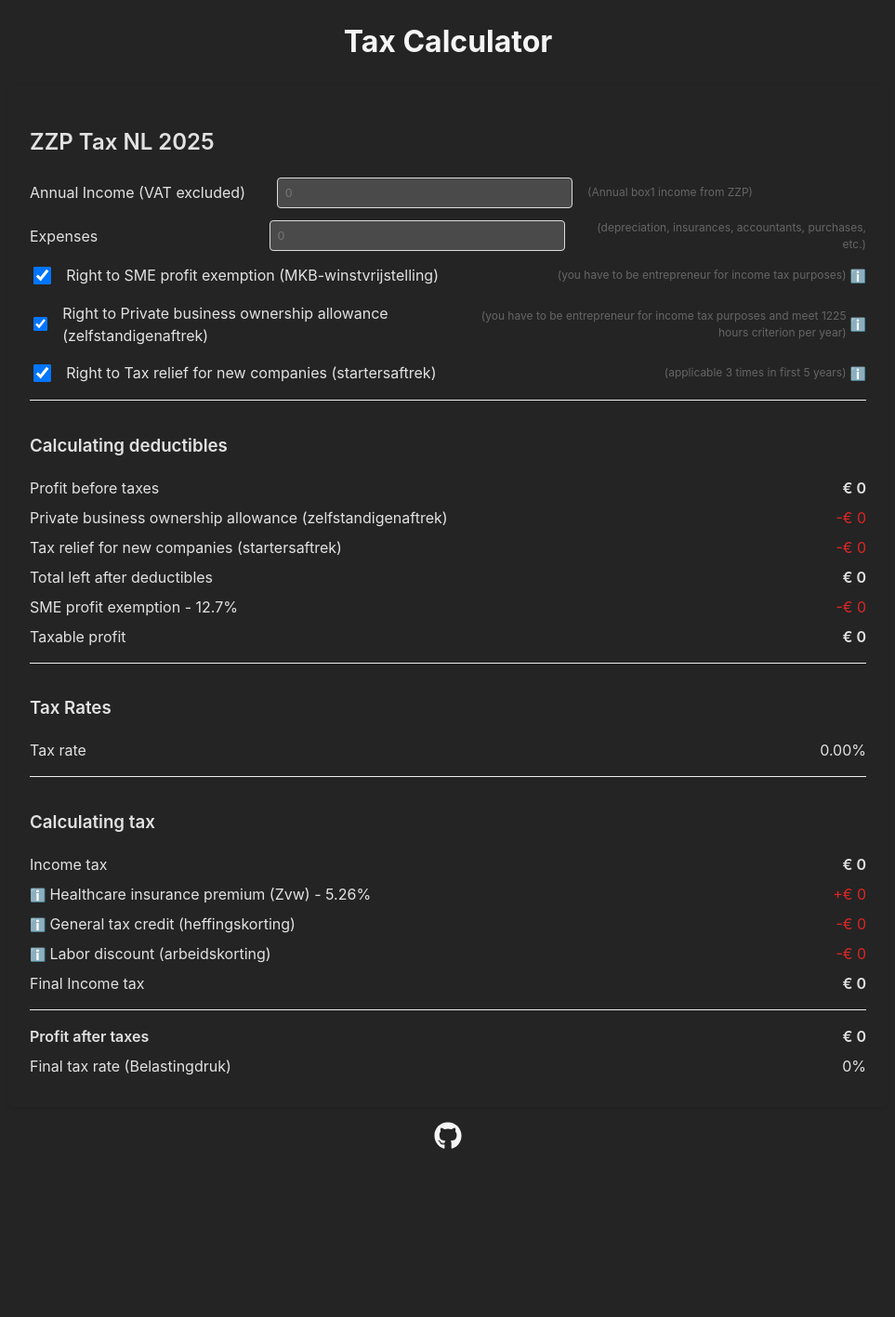
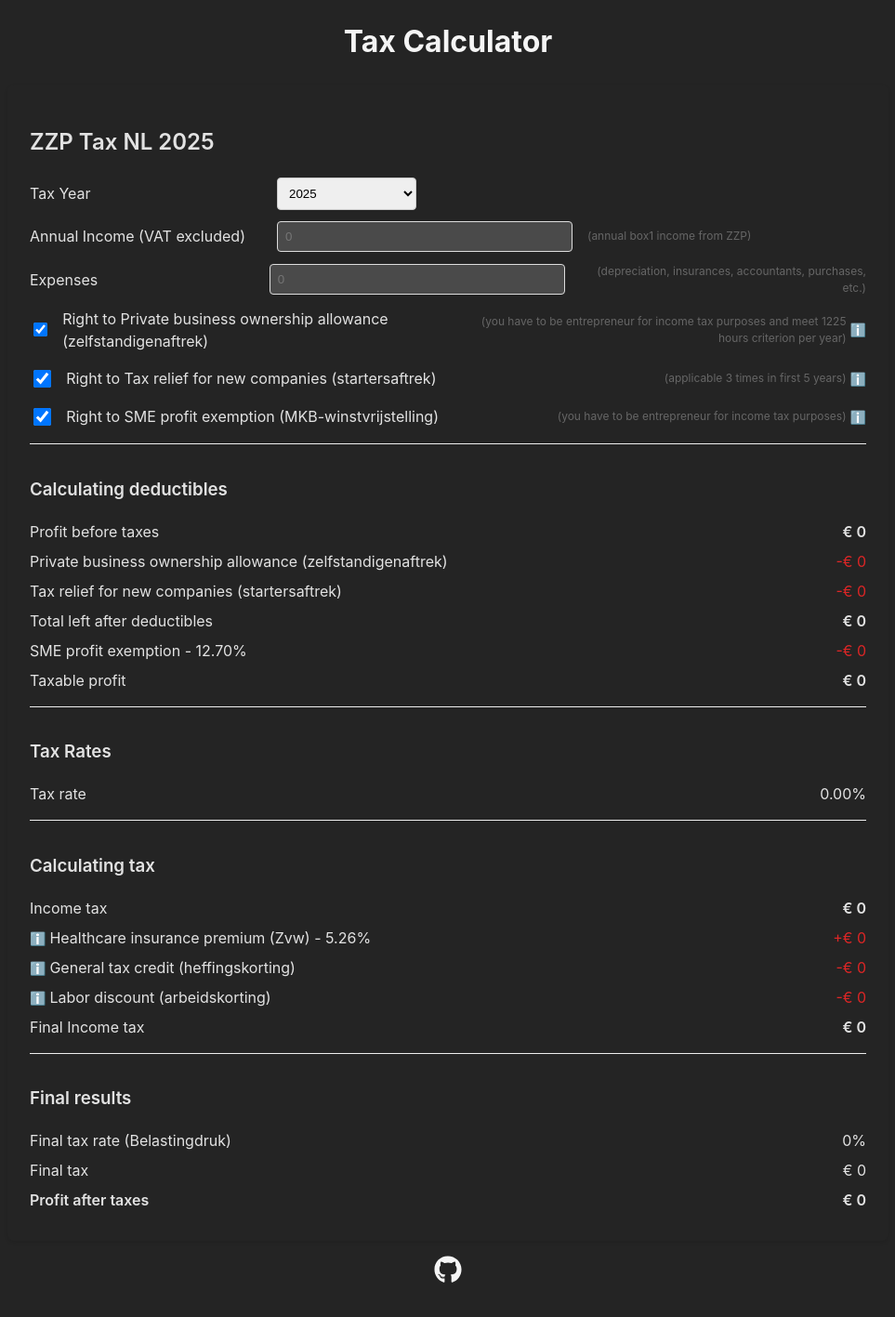
Before and after one commit to mo-hai/TaxTime, a React (Vite) app: page / in a window 1280 px wide. Shown: the whole page at 93% size, without its empty margins (158-1121 px from the left). Before the commit the page ends 1273 px from the top, so only its background shows below. Built offline with nearby package versions, Linux system fonts and the light colour scheme.

Commit message:
Add year selection

```diff
--- a/src/components/CalculationSection.jsx
+++ b/src/components/CalculationSection.jsx
@@ -2,22 +2,83 @@ import React, { useState } from 'react';
 import './Calculator.css';
 
 // todo:
-// - fix Labor discount (arbeidskorting) - its different from the kvk calculations
-// - fix income tax (before any reductions) - its different from the kvk calculations
+// - add toggles for calculations of deductions and reductions so only the result is seen
+// - check Labor discount (arbeidskorting) - there some differences with kvk calculator
+// - fix SME exemption The maximum rate for deduction is 36,93%
+// - fix zvw calculation - there some differences with kvk calculator when incoome 1000 - I think it should be always aplicable no matter what are deductables
+// - add WBSO R&D tax credit - rnd_link
 // - add checkboxes for home and bike/car
-// - add links to official sources (kvk, belastingdienst, etc.) at each section
 // - add AOW pension age condition to calculations
+
 
 const OFFICIAL_LINKS = {
   zelfstandigenaftrek_link: "https://business.gov.nl/subsidy/private-business-ownership-allowance/",
   startersaftrek_link: "https://business.gov.nl/subsidy/tax-relief-new-companies/",
   smeExemption_link: "https://business.gov.nl/subsidy/sme-profit-exemption/",
+  rnd_link: "https://business.gov.nl/subsidy/wbso/",
   zvw_link: "https://www.belastingdienst.nl/wps/wcm/connect/bldcontentnl/belastingdienst/prive/werk_en_inkomen/zorgverzekeringswet/",
   generalTaxCredit_link: "https://www.belastingdienst.nl/wps/wcm/connect/bldcontentnl/belastingdienst/prive/inkomstenbelasting/heffingskortingen_boxen_tarieven/heffingskortingen/algemene_heffingskorting/algemene_heffingskorting",
   laborDiscount_link: "https://www.belastingdienst.nl/wps/wcm/connect/bldcontentnl/belastingdienst/prive/inkomstenbelasting/heffingskortingen_boxen_tarieven/heffingskortingen/arbeidskorting/arbeidskorting"
 };
 
+const YEAR_RATES = {
+  2024: {
+    zelfstandigenaftrek_amount: 3750,
+    startersRelief_amount: 2123,
+    smeExemption_rate: 0.1331,
+    zvw_rate: 0.0532,
+    lower_income_tax_rate: 0.3697,
+    middle_income_tax_rate: 0.4950,
+    upper_income_tax_rate: 0.4950,
+    lower_income_threshold: 75518,
+    higher_income_threshold: 75518,
+    generalTaxCredit_threshold_1: 24813,
+    generalTaxCredit_threshold_2: 75518,
+    generalTaxCredit_rate: 0.063,
+    generalTaxCredit_amount: 3362,
+    laborDiscount_threshold_1: 11491,
+    laborDiscount_threshold_2: 24821,
+    laborDiscount_threshold_3: 39958,
+    laborDiscount_threshold_4: 124935,
+    laborDiscount_rate_1: 0.08425,
+    laborDiscount_rate_2: 0.31433,
+    laborDiscount_rate_3: 0.02471,
+    laborDiscount_rate_4: 0.0651,
+    laborDiscount_amount_2: 968,
+    laborDiscount_amount_3: 5158,
+    laborDiscount_amount_4: 5532,
+
+  },
+  2025: {
+    zelfstandigenaftrek_amount: 2470,
+    startersRelief_amount: 2123,
+    smeExemption_rate: 0.1270,
+    zvw_rate: 0.0526,
+    lower_income_tax_rate: 0.3582,
+    middle_income_tax_rate: 0.3748,
+    upper_income_tax_rate: 0.4950,
+    lower_income_threshold: 38441,
+    higher_income_threshold: 76817,
+    generalTaxCredit_threshold_1: 28406,
+    generalTaxCredit_threshold_2: 76817,
+    generalTaxCredit_rate: 0.06337,
+    generalTaxCredit_amount: 3068,
+    laborDiscount_threshold_1: 12169,
+    laborDiscount_threshold_2: 26288,
+    laborDiscount_threshold_3: 43071,
+    laborDiscount_threshold_4: 129078,
+    laborDiscount_rate_1: 0.08053,
+    laborDiscount_rate_2: 0.3003,
+    laborDiscount_rate_3: 0.02258,
+    laborDiscount_rate_4: 0.0651,
+    laborDiscount_amount_2: 980,
+    laborDiscount_amount_3: 5220,
+    laborDiscount_amount_4: 5599,
+  }
+};
+
 const ProfitCalculator = () => {
+  const [selectedYear, setSelectedYear] = useState(2025);
   const [turnover, setTurnover] = useState('');
   const [expenses, setExpenses] = useState('');
   const [hasZelfstandigenaftrek, setHasZelfstandigenaftrek] = useState(true);
@@ -25,14 +86,36 @@ const ProfitCalculator = () => {
   const [hasSmeExemption, setHasSmeExemption] = useState(true);
 
   const calculateValues = () => {
+
     const turnoverNum = parseFloat(turnover) || 0;
     const expensesNum = parseFloat(expenses) || 0;
 
-    // 2025 rates
-    const zelfstandigenaftrek_amount = 2470;
-    const startersRelief_amount = 2123;
-    const smeExemption_rate = 0.1270;
-    const zvw_rate = 0.0526;
+    const {
+      zelfstandigenaftrek_amount,
+      startersRelief_amount,
+      smeExemption_rate,
+      zvw_rate,
+      lower_income_tax_rate,
+      middle_income_tax_rate,
+      upper_income_tax_rate,
+      lower_income_threshold,
+      higher_income_threshold,
+      generalTaxCredit_threshold_1,
+      generalTaxCredit_threshold_2,
+      generalTaxCredit_rate,
+      generalTaxCredit_amount,
+      laborDiscount_threshold_1,
+      laborDiscount_threshold_2,
+      laborDiscount_threshold_3,
+      laborDiscount_threshold_4,
+      laborDiscount_rate_1,
+      laborDiscount_rate_2,
+      laborDiscount_rate_3,
+      laborDiscount_rate_4,
+      laborDiscount_amount_2,
+      laborDiscount_amount_3,
+      laborDiscount_amount_4,
+    } = YEAR_RATES[selectedYear];
 
     const profitBeforeTax = turnoverNum - expensesNum;
     const businessAllowance = turnoverNum <= 0 ? 0 : hasZelfstandigenaftrek ? zelfstandigenaftrek_amount : 0;
@@ -41,7 +124,7 @@ const ProfitCalculator = () => {
     const smeExemption = hasSmeExemption ? afterDeductibles * smeExemption_rate : 0;
     const taxableProfit = afterDeductibles - smeExemption;
 
-    const taxRate = taxableProfit <= 0 ? 0 : taxableProfit <= 76817 ? 0.3748 : 0.4950;
+    const taxRate = taxableProfit <= 0 ? 0 : taxableProfit <= lower_income_threshold ? lower_income_tax_rate : taxableProfit <= higher_income_threshold ? middle_income_tax_rate : upper_income_tax_rate;
     const zvw = Math.min(75864 * zvw_rate, taxableProfit * zvw_rate);
     const incomeTax = taxableProfit * taxRate;
 
@@ -49,24 +132,24 @@ const ProfitCalculator = () => {
     let generalTaxCredit = 0;
     if (taxableProfit <= 0) {
       generalTaxCredit = 0;
-    } else if (taxableProfit <= 28406) {
-      generalTaxCredit = 3068;
-    } else if (taxableProfit <= 76817) {
-      generalTaxCredit = Math.max(0, 3068 - (taxableProfit - 28406) * 0.0633);
+    } else if (taxableProfit <= generalTaxCredit_threshold_1) {
+      generalTaxCredit = generalTaxCredit_amount;
+    } else if (taxableProfit <= generalTaxCredit_threshold_2) {
+      generalTaxCredit = Math.max(0, generalTaxCredit_amount - (taxableProfit - generalTaxCredit_threshold_1) * generalTaxCredit_rate);
     }
 
     // Calculate labor discount based on income thresholds
     let laborDiscount = 0;
     if (taxableProfit <= 0) {
         laborDiscount = 0;
-    } else if (taxableProfit <= 12169) {
-        laborDiscount = taxableProfit * 0.08053;
-    } else if (taxableProfit <= 26288) {
-        laborDiscount = 980 + (taxableProfit - 12169) * 0.3003;
-    } else if (taxableProfit <= 43071) {
-        laborDiscount = 5220 + (taxableProfit - 26288) * 0.02258;
-    } else if (taxableProfit <= 129078) {
-        laborDiscount = 5599 - (taxableProfit - 43071) * 0.0651;
+    } else if (taxableProfit <= laborDiscount_threshold_1) {
+        laborDiscount = taxableProfit * laborDiscount_rate_1;
+    } else if (taxableProfit <= laborDiscount_threshold_2) {
+        laborDiscount = laborDiscount_amount_2 + (taxableProfit - laborDiscount_threshold_1) * laborDiscount_rate_2;
+    } else if (taxableProfit <= laborDiscount_threshold_3) {
+        laborDiscount = laborDiscount_amount_3 + (taxableProfit - laborDiscount_threshold_2) * laborDiscount_rate_3;
+    } else if (taxableProfit <= laborDiscount_threshold_4) {
+        laborDiscount = laborDiscount_amount_4 - (taxableProfit - laborDiscount_threshold_3) * laborDiscount_rate_4;
     } else {
         laborDiscount = 0;
     }
@@ -108,9 +191,21 @@ const ProfitCalculator = () => {
 
   return (
     <div className="profit-calculator">
-      <h2 className="bold">ZZP Tax NL 2025</h2>
+      <h2 className="bold">ZZP Tax NL {selectedYear}</h2>
 
       <div className="input-group">
+        <div className="input-row">
+          <label className="input-label">Tax Year</label>
+          <select
+            value={selectedYear}
+            onChange={(e) => setSelectedYear(parseInt(e.target.value))}
+            className="input-field"
+          >
+            <option value={2024}>2024</option>
+            <option value={2025}>2025</option>
+          </select>
+        </div>
+
         <div className="input-row">
           <label className="input-label">Annual Income (VAT excluded)</label>
           <input
@@ -120,7 +215,7 @@ const ProfitCalculator = () => {
             className="input-field"
             placeholder="0"
           />
-          <span className="hint-text">(Annual box1 income from ZZP)</span>
+          <span className="hint-text">(annual box1 income from ZZP)</span>
         </div>
 
         <div className="input-row">
@@ -133,22 +228,6 @@ const ProfitCalculator = () => {
             placeholder="0"
           />
           <span className="hint-text">(depreciation, insurances, accountants, purchases, etc.)</span>
-        </div>
-
-        <div className="input-row checkbox-row">
-          <label className="checkbox-label">
-            <input
-              type="checkbox"
-              checked={hasSmeExemption}
-              onChange={(e) => setHasSmeExemption(e.target.checked)}
-              className="checkbox-input"
-            />
-            Right to SME profit exemption (MKB-winstvrijstelling)
-          </label>
-          <span className="hint-text">
-            (you have to be entrepreneur for income tax purposes)
-            <a href={OFFICIAL_LINKS.smeExemption_link} target="_blank" rel="noopener noreferrer" className="info-link">ℹ️</a>
-          </span>
         </div>
 
         <div className="input-row checkbox-row">
@@ -183,6 +262,22 @@ const ProfitCalculator = () => {
           </span>
         </div>
 
+        <div className="input-row checkbox-row">
+          <label className="checkbox-label">
+            <input
+              type="checkbox"
+              checked={hasSmeExemption}
+              onChange={(e) => setHasSmeExemption(e.target.checked)}
+              className="checkbox-input"
+            />
+            Right to SME profit exemption (MKB-winstvrijstelling)
+          </label>
+          <span className="hint-text">
+            (you have to be entrepreneur for income tax purposes)
+            <a href={OFFICIAL_LINKS.smeExemption_link} target="_blank" rel="noopener noreferrer" className="info-link">ℹ️</a>
+          </span>
+        </div>
+
       </div>
 
       <div className="section">
@@ -204,7 +299,7 @@ const ProfitCalculator = () => {
           <span className="bold">{formatCurrency(values.afterDeductibles)}</span>
         </div>
         <div className="result-row">
-          <span>SME profit exemption - {values.smeExemption_rate * 100}%</span>
+          <span>SME profit exemption - {(values.smeExemption_rate * 100).toFixed(2)}%</span>
           <span className="negative-value">-{formatCurrency(values.smeExemption)}</span>
         </div>
         <div className="result-row">
@@ -230,7 +325,7 @@ const ProfitCalculator = () => {
         <div className="result-row">
           <span>
             <a href={OFFICIAL_LINKS.zvw_link} target="_blank" rel="noopener noreferrer" className="info-link">ℹ️        </a>
-            Healthcare insurance premium (Zvw) - {values.zvw_rate * 100}%
+            Healthcare insurance premium (Zvw) - {(values.zvw_rate * 100).toFixed(2)}%
           </span>
           <span className="negative-value">+{formatCurrency(values.zvw)}</span>
         </div>
@@ -255,13 +350,18 @@ const ProfitCalculator = () => {
       </div>
 
       <div className="section">
+          <h3 className="bold">Final results</h3>
+          <div className="result-row">
+            <span>Final tax rate (Belastingdruk)</span>
+            <span>{values.finalTaxRate}%</span>
+          </div>
+          <div className="result-row">
+            <span>Final tax</span>
+            <span>{formatCurrency(values.finalTax)}</span>
+          </div>
           <div className="result-row">
             <span className="bold">Profit after taxes</span>
             <span className="bold">{formatCurrency(values.finalProfit)}</span>
-          </div>
-          <div className="result-row">
-            <span>Final tax rate (Belastingdruk)</span>
-            <span>{values.finalTaxRate}%</span>
           </div>
       </div>
     </div>
```
